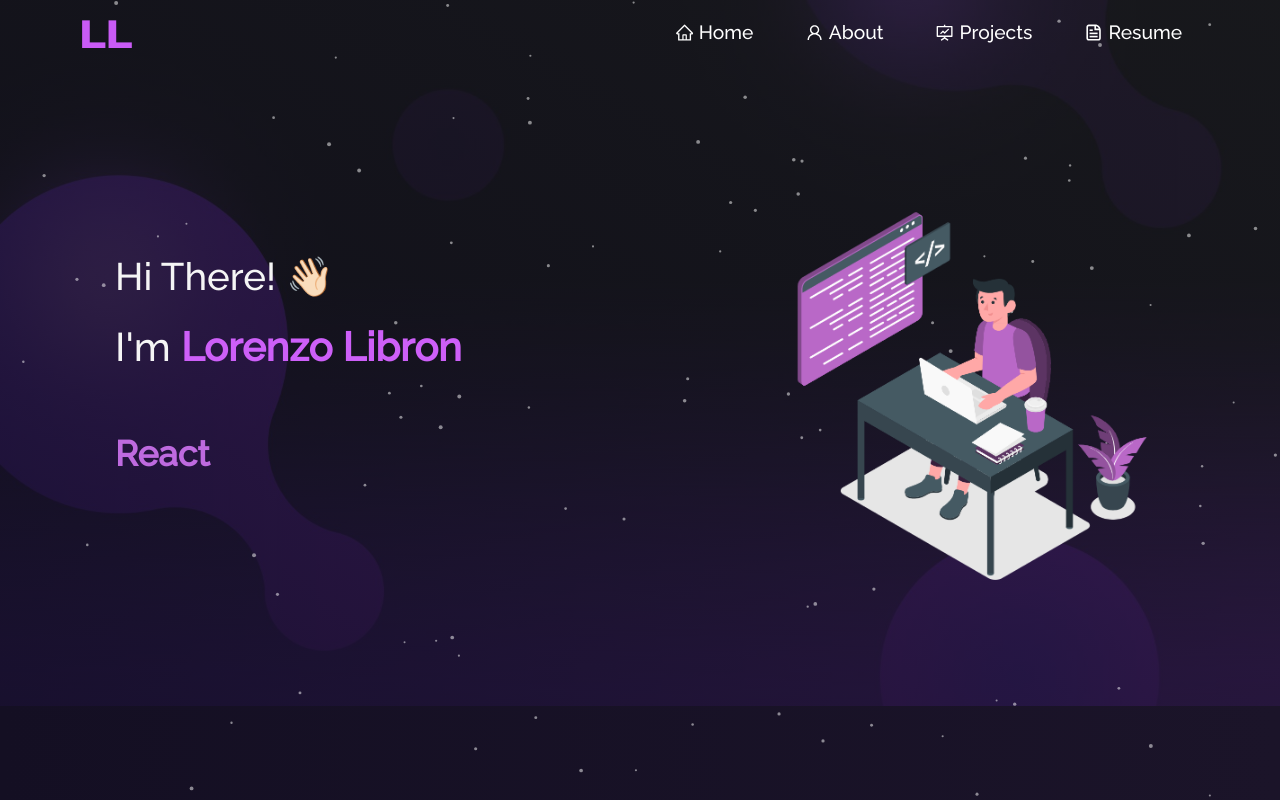
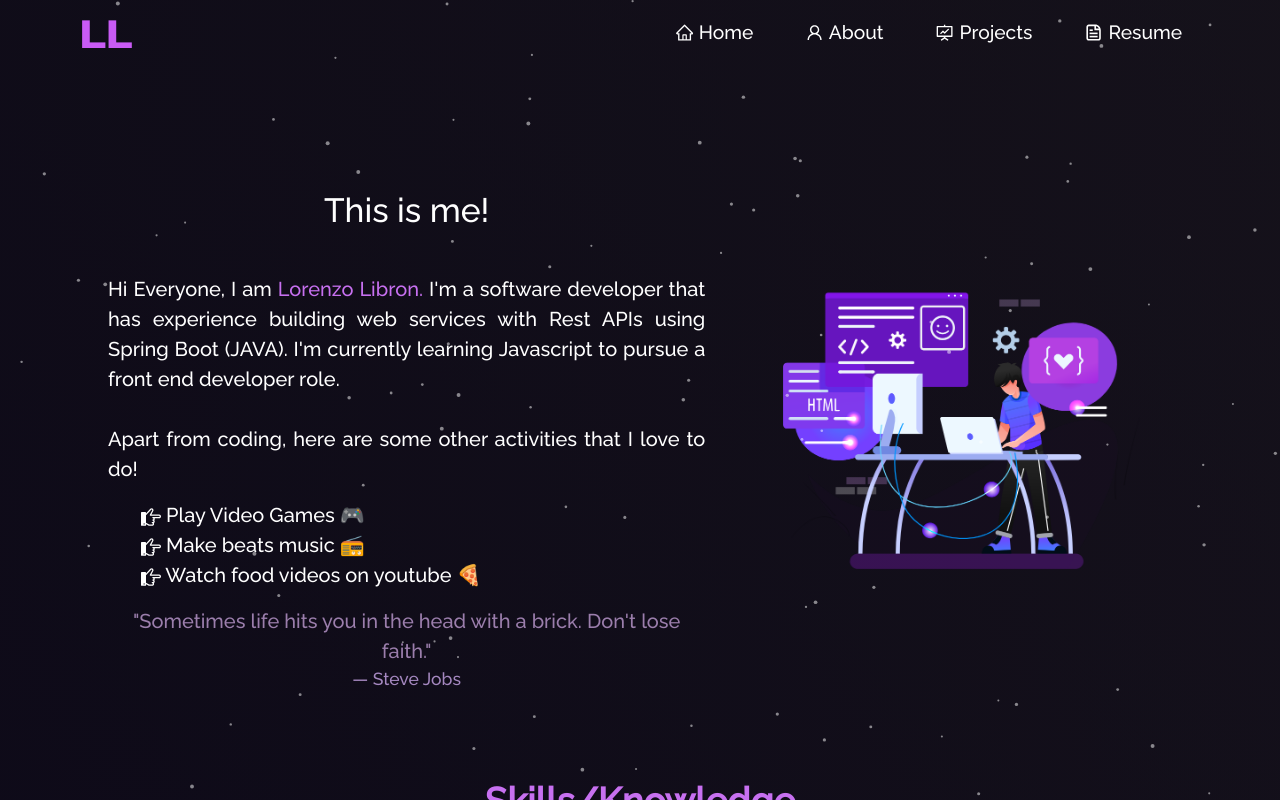
Before and after one commit to enzolibron/my-portfolio, a React (Create React App) app: page /about in a window 1280 px wide. Before the commit this address led to /. Shown: the top 800 px of the page. Built offline with nearby package versions, Linux system fonts and the light colour scheme.

Commit message:
create about page

```diff
--- a/package.json
+++ b/package.json
@@ -11,6 +11,7 @@
     "react": "^18.2.0",
     "react-bootstrap": "^2.6.0",
     "react-dom": "^18.2.0",
+    "react-github-calendar": "^3.3.4",
     "react-icons": "^4.6.0",
     "react-parallax-tilt": "^1.7.69",
     "react-pdf": "^6.1.1",
--- a/src/App.js
+++ b/src/App.js
@@ -5,6 +5,7 @@
 import Home from "./components/Home/Home";
 import Resume from "./components/Resume/ResumeNew";
 import Projects from "./components/Projects/Projects";
+import About from "./components/About/About";
 import './App.css';
 import "./style.css";
 import "bootstrap/dist/css/bootstrap.min.css";
@@ -36,7 +37,7 @@
         <Routes>
           <Route path="/" element={<Home />} />
           <Route path="/project" element={<Projects />} />
-          {/* <Route path="/about" element={<About />} /> */}
+          <Route path="/about" element={<About />} />
           <Route path="/resume" element={<Resume />} />
           <Route path="*" element={<Navigate to="/" />} />
         </Routes>
--- /dev/null
+++ b/src/components/About/About.js
@@ -0,0 +1,54 @@
+import React from "react";
+import { Container, Row, Col } from "react-bootstrap";
+import Particle from "../Particle";
+import Github from "./Github";
+import Techstack from "./Techstack";
+import Aboutcard from "./AboutCard";
+import laptopImg from "../../Assets/about.png";
+import Toolstack from "./Toolstack";
+
+function About() {
+  return (
+    <Container fluid className="about-section">
+      <Particle />
+      <Container>
+        <Row style={{ justifyContent: "center", padding: "10px" }}>
+          <Col
+            md={7}
+            style={{
+              justifyContent: "center",
+              paddingTop: "30px",
+              paddingBottom: "50px",
+            }}
+          >
+            <h1 style={{ fontSize: "2.1em", paddingBottom: "20px" }}>
+              This is me!
+            </h1>
+            <Aboutcard />
+          </Col>
+          <Col
+            md={5}
+            style={{ paddingTop: "120px", paddingBottom: "50px" }}
+            className="about-img"
+          >
+            <img src={laptopImg} alt="about" className="img-fluid" />
+          </Col>
+        </Row>
+        <h1 className="project-heading">
+          <strong className="purple">Skills/Knowledge </strong>
+        </h1>
+
+        <Techstack />
+
+        <h1 className="project-heading">
+          <strong className="purple">Tools</strong> I use
+        </h1>
+        <Toolstack />
+
+        <Github />
+      </Container>
+    </Container>
+  );
+}
+
+export default About;
--- /dev/null
+++ b/src/components/About/AboutCard.js
@@ -0,0 +1,41 @@
+import React from "react";
+import Card from "react-bootstrap/Card";
+import { ImPointRight } from "react-icons/im";
+
+function AboutCard() {
+  return (
+    <Card className="quote-card-view">
+      <Card.Body>
+        <blockquote className="blockquote mb-0">
+          <p style={{ textAlign: "justify" }}>
+            Hi Everyone, I am <span className="purple">Lorenzo Libron. </span>
+            I'm a software developer that has experience building web services
+            with Rest APIs using Spring Boot (JAVA). I'm currently learning Javascript
+            to pursue a front end developer role.
+            <br />
+            <br />
+            Apart from coding, here are some other activities that I love to do!
+          </p>
+          <ul>
+            <li className="about-activity">
+              <ImPointRight /> Play Video Games 🎮
+            </li>
+            <li className="about-activity">
+              <ImPointRight /> Make beats music 📻
+            </li>
+            <li className="about-activity">
+              <ImPointRight /> Watch food videos on youtube 🍕
+            </li>
+          </ul>
+
+          <p style={{ color: "rgb(155 126 172)" }}>
+            "Sometimes life hits you in the head with a brick. Don't lose faith."{" "}
+          </p>
+          <footer className="blockquote-footer">Steve Jobs</footer>
+        </blockquote>
+      </Card.Body>
+    </Card>
+  );
+}
+
+export default AboutCard;
--- /dev/null
+++ b/src/components/About/Github.js
@@ -0,0 +1,22 @@
+import React from "react";
+import GitHubCalendar from "react-github-calendar";
+import { Row } from "react-bootstrap";
+
+function Github() {
+  return (
+    <Row style={{ justifyContent: "center", paddingBottom: "10px" }}>
+      <h1 className="project-heading" style={{ paddingBottom: "20px" }}>
+        Days I <strong className="purple">Code</strong>
+      </h1>
+      <GitHubCalendar
+        username="enzolibron"
+        blockSize={15}
+        blockMargin={5}
+        color="#c084f5"
+        fontSize={16}
+      />
+    </Row>
+  );
+}
+
+export default Github;
--- /dev/null
+++ b/src/components/About/Techstack.js
@@ -0,0 +1,55 @@
+import React from "react";
+import { Col, Row } from "react-bootstrap";
+import {
+  DiJava,
+  DiJavascript1,
+  DiReact,
+  DiNodejs,
+  DiMongodb,
+  DiGit,
+  DiPostgresql,
+  DiCss3
+} from "react-icons/di";
+import {
+  SiSpringboot,
+  SiHtml5
+} from "react-icons/si";
+
+function Techstack() {
+  return (
+    <Row style={{ justifyContent: "center", paddingBottom: "50px" }}>
+      <Col xs={4} md={2} className="tech-icons">
+        <DiJava />
+      </Col>
+      <Col xs={4} md={2} className="tech-icons">
+        <DiJavascript1 />
+      </Col>
+      <Col xs={4} md={2} className="tech-icons">
+        <DiNodejs />
+      </Col>
+      <Col xs={4} md={2} className="tech-icons">
+        <DiReact />
+      </Col>
+      <Col xs={4} md={2} className="tech-icons">
+        <DiMongodb />
+      </Col>
+      <Col xs={4} md={2} className="tech-icons">
+        <SiSpringboot />
+      </Col>
+      <Col xs={4} md={2} className="tech-icons">
+        <DiGit />
+      </Col>
+      <Col xs={4} md={2} className="tech-icons">
+        <DiPostgresql />
+      </Col>
+      <Col xs={4} md={2} className="tech-icons">
+        <SiHtml5 />
+      </Col>
+      <Col xs={4} md={2} className="tech-icons">
+        <DiCss3 />
+      </Col>
+    </Row>
+  );
+}
+
+export default Techstack;
--- /dev/null
+++ b/src/components/About/Toolstack.js
@@ -0,0 +1,25 @@
+import React from "react";
+import { Col, Row } from "react-bootstrap";
+import {
+  SiWindows,
+  SiVisualstudiocode,
+  SiPostman
+} from "react-icons/si";
+
+function Toolstack() {
+  return (
+    <Row style={{ justifyContent: "center", paddingBottom: "50px" }}>
+      <Col xs={4} md={2} className="tech-icons">
+        <SiWindows />
+      </Col>
+      <Col xs={4} md={2} className="tech-icons">
+        <SiVisualstudiocode />
+      </Col>
+      <Col xs={4} md={2} className="tech-icons">
+        <SiPostman />
+      </Col>
+    </Row>
+  );
+}
+
+export default Toolstack;
--- a/src/components/Resume/ResumeNew.js
+++ b/src/components/Resume/ResumeNew.js
@@ -8,8 +8,6 @@
 import "react-pdf/dist/esm/Page/AnnotationLayer.css";
 import 'react-pdf/dist/esm/Page/TextLayer.css';
 pdfjs.GlobalWorkerOptions.workerSrc = `//unpkg.com/pdfjs-dist@${pdfjs.version}/build/pdf.worker.min.js`;
-const resumeLink =
-  "https://raw.githubusercontent.com/soumyajit4419/portfolio/master/src/Assets/Soumyajit_Behera-BIT_MESRA.pdf";
 
 function ResumeNew() {
   const [width, setWidth] = useState(1200);
@@ -23,6 +21,7 @@
 
   function onDocumentLoadSuccess({ numPages }) {
     setNumPages(numPages);
+    setPageNumber(1);
   }
 
   return (
```
Also changed, not shown: 1 other file (tests, documents, lock files or other folders).
